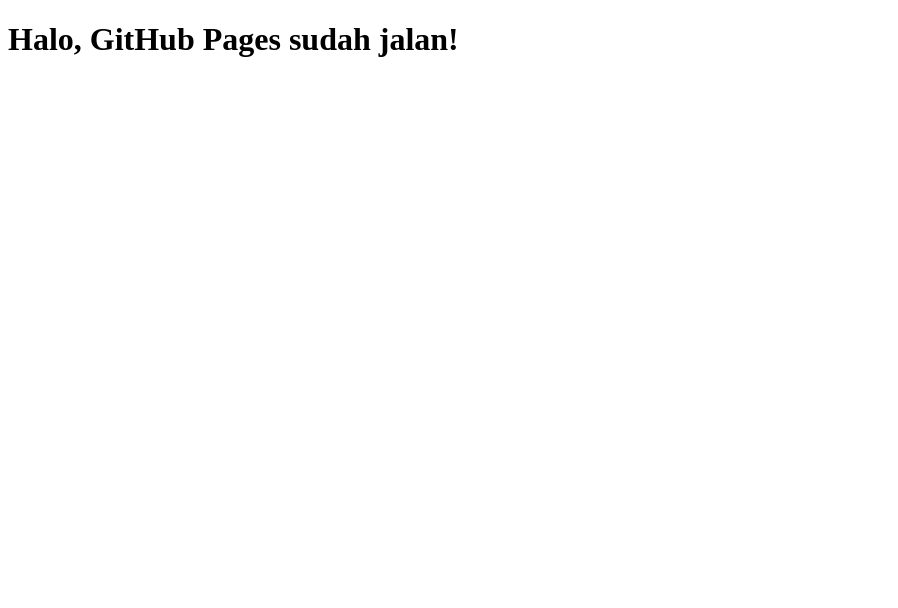
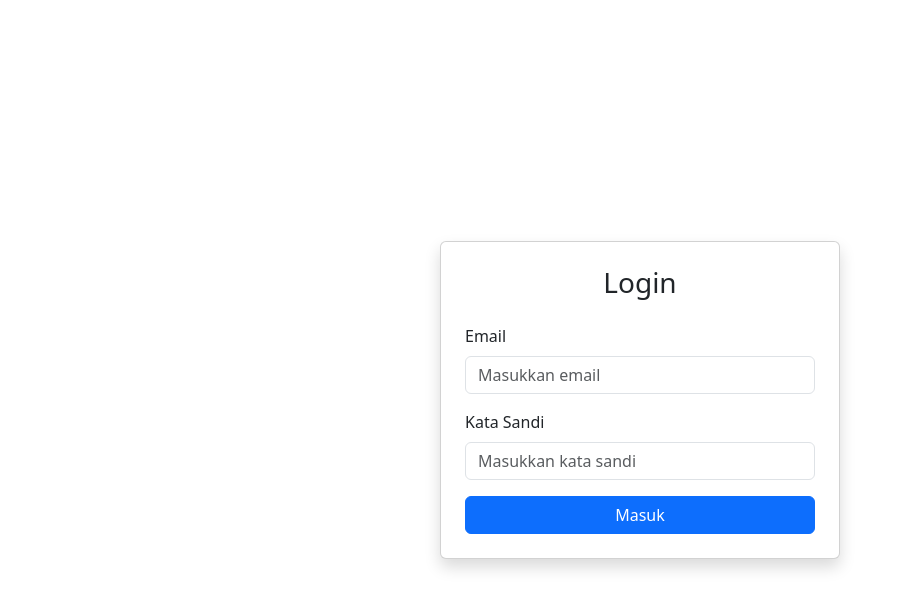
Before and after one commit to farrrrza/loginhalaman, a plain HTML site: page index.html in a window 1280 px wide. Shown: the whole page, without its empty margins (0-898 px from the left). Drawn offline with nearby package versions, Linux system fonts and the light colour scheme.

Commit message:
Update index.html

```diff
--- a/index.html
+++ b/index.html
@@ -1,9 +1,29 @@
 <!DOCTYPE html>
-<html>
+<html lang="id">
 <head>
-  <title>Halaman Utama</title>
+    <meta charset="UTF-8">
+    <meta name="viewport" content="width=device-width, initial-scale=1.0">
+    <title>Login Sederhana</title>
+    <link href="https://cdn.jsdelivr.net/npm/bootstrap@5.3.3/dist/css/bootstrap.min.css" rel="stylesheet">
 </head>
 <body>
-  <h1>Halo, GitHub Pages sudah jalan!</h1>
+
+    <div class="container d-flex justify-content-center align-items-center vh-100">
+        <div class="card shadow p-4" style="width: 100%; max-width: 400px;">
+            <h3 class="text-center mb-4">Login</h3>
+            <form>
+                <div class="mb-3">
+                    <label for="email" class="form-label">Email</label>
+                    <input type="email" id="email" class="form-control" placeholder="Masukkan email">
+                </div>
+                <div class="mb-3">
+                    <label for="password" class="form-label">Kata Sandi</label>
+                    <input type="password" id="password" class="form-control" placeholder="Masukkan kata sandi">
+                </div>
+                <button type="submit" class="btn btn-primary w-100">Masuk</button>
+            </form>
+        </div>
+    </div>
+
 </body>
 </html>
```
